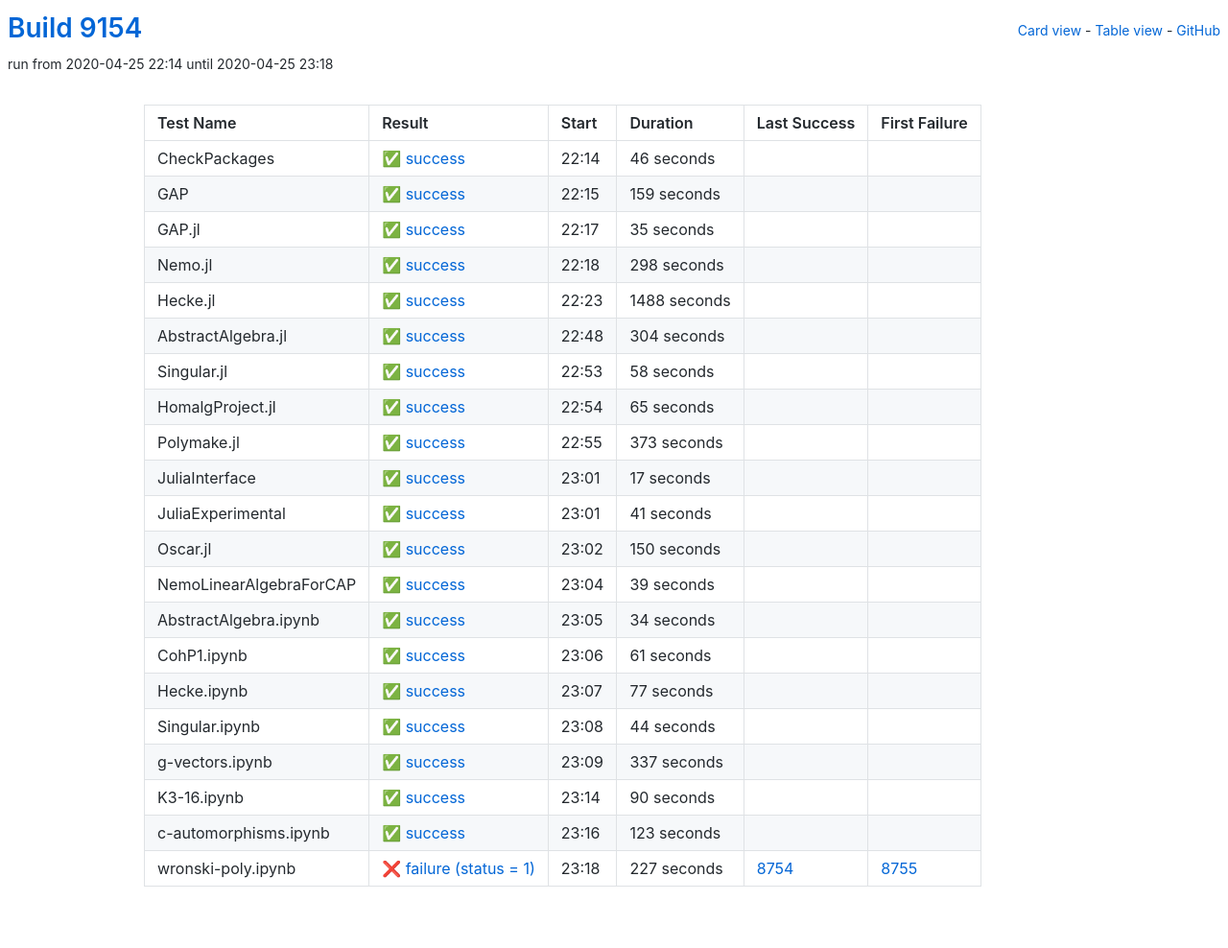
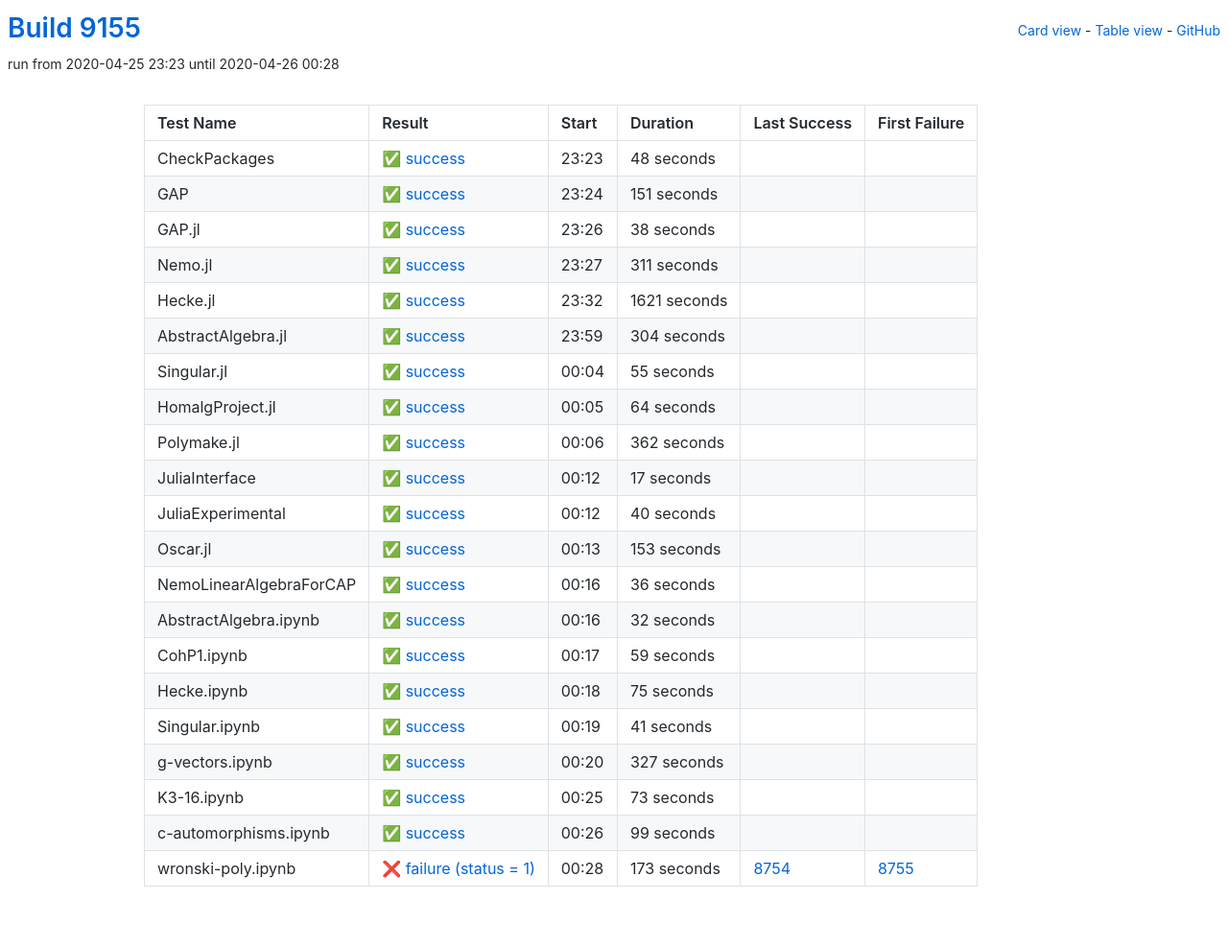
Before and after one commit to oscar-system/oscar-ci-status, a Jekyll site: the page built from table.html, in a window 1280 px wide. Shown: the whole page at 96% size. Built offline with Jekyll 4.4.1, drawn with Linux system fonts in a browser that asks for light colours.

Commit message:
Build 9155

```diff
--- a/_data/ci.yml
+++ b/_data/ci.yml
@@ -1,60 +1,60 @@
-build: 9154
-build_url: https://oscarci.mathematik.uni-kl.de/job/oscar/9154/
+build: 9155
+build_url: https://oscarci.mathematik.uni-kl.de/job/oscar/9155/
 job: oscar
 tests:
-- duration: 46
+- duration: 48
   exitcode: 0
   first_failure: false
   first_failure_url: null
   last_success: false
   last_success_url: null
-  log: https://oscarci.mathematik.uni-kl.de/job/oscar/9154/artifact/logs/build-9154/CheckPackages.log
+  log: https://oscarci.mathematik.uni-kl.de/job/oscar/9155/artifact/logs/build-9155/CheckPackages.log
   name: CheckPackages
-  start: 2020-04-25 22:14
+  start: 2020-04-25 23:23
   status: success
   success: true
-- duration: 159
+- duration: 151
   exitcode: 0
   first_failure: false
   first_failure_url: null
   last_success: false
   last_success_url: null
-  log: https://oscarci.mathematik.uni-kl.de/job/oscar/9154/artifact/logs/build-9154/GAP.log
+  log: https://oscarci.mathematik.uni-kl.de/job/oscar/9155/artifact/logs/build-9155/GAP.log
   name: GAP
-  start: 2020-04-25 22:15
+  start: 2020-04-25 23:24
   status: success
   success: true
-- duration: 35
+- duration: 38
   exitcode: 0
   first_failure: false
   first_failure_url: null
   last_success: false
   last_success_url: null
-  log: https://oscarci.mathematik.uni-kl.de/job/oscar/9154/artifact/logs/build-9154/GAP.jl.log
+  log: https://oscarci.mathematik.uni-kl.de/job/oscar/9155/artifact/logs/build-9155/GAP.jl.log
   name: GAP.jl
-  start: 2020-04-25 22:17
+  start: 2020-04-25 23:26
   status: success
   success: true
-- duration: 298
+- duration: 311
   exitcode: 0
   first_failure: false
   first_failure_url: null
   last_success: false
   last_success_url: null
-  log: https://oscarci.mathematik.uni-kl.de/job/oscar/9154/artifact/logs/build-9154/Nemo.jl.log
+  log: https://oscarci.mathematik.uni-kl.de/job/oscar/9155/artifact/logs/build-9155/Nemo.jl.log
   name: Nemo.jl
-  start: 2020-04-25 22:18
+  start: 2020-04-25 23:27
   status: success
   success: true
-- duration: 1488
+- duration: 1621
   exitcode: 0
   first_failure: false
   first_failure_url: null
   last_success: false
   last_success_url: null
-  log: https://oscarci.mathematik.uni-kl.de/job/oscar/9154/artifact/logs/build-9154/Hecke.jl.log
+  log: https://oscarci.mathematik.uni-kl.de/job/oscar/9155/artifact/logs/build-9155/Hecke.jl.log
   name: Hecke.jl
-  start: 2020-04-25 22:23
+  start: 2020-04-25 23:32
   status: success
   success: true
 - duration: 304
@@ -63,42 +63,42 @@
   first_failure_url: null
   last_success: false
   last_success_url: null
-  log: https://oscarci.mathematik.uni-kl.de/job/oscar/9154/artifact/logs/build-9154/AbstractAlgebra.jl.log
+  log: https://oscarci.mathematik.uni-kl.de/job/oscar/9155/artifact/logs/build-9155/AbstractAlgebra.jl.log
   name: AbstractAlgebra.jl
-  start: 2020-04-25 22:48
+  start: 2020-04-25 23:59
   status: success
   success: true
-- duration: 58
+- duration: 55
   exitcode: 0
   first_failure: false
   first_failure_url: null
   last_success: false
   last_success_url: null
-  log: https://oscarci.mathematik.uni-kl.de/job/oscar/9154/artifact/logs/build-9154/Singular.jl.log
+  log: https://oscarci.mathematik.uni-kl.de/job/oscar/9155/artifact/logs/build-9155/Singular.jl.log
   name: Singular.jl
-  start: 2020-04-25 22:53
+  start: 2020-04-26 00:04
   status: success
   success: true
-- duration: 65
+- duration: 64
   exitcode: 0
   first_failure: false
   first_failure_url: null
   last_success: false
   last_success_url: null
-  log: https://oscarci.mathematik.uni-kl.de/job/oscar/9154/artifact/logs/build-9154/HomalgProject.jl.log
+  log: https://oscarci.mathematik.uni-kl.de/job/oscar/9155/artifact/logs/build-9155/HomalgProject.jl.log
   name: HomalgProject.jl
-  start: 2020-04-25 22:54
+  start: 2020-04-26 00:05
   status: success
   success: true
-- duration: 373
+- duration: 362
   exitcode: 0
   first_failure: false
   first_failure_url: null
   last_success: false
   last_success_url: null
-  log: https://oscarci.mathematik.uni-kl.de/job/oscar/9154/artifact/logs/build-9154/Polymake.jl.log
+  log: https://oscarci.mathematik.uni-kl.de/job/oscar/9155/artifact/logs/build-9155/Polymake.jl.log
   name: Polymake.jl
-  start: 2020-04-25 22:55
+  start: 2020-04-26 00:06
   status: success
   success: true
 - duration: 17
@@ -107,9 +107,75 @@
   first_failure_url: null
   last_success: false
   last_success_url: null
-  log: https://oscarci.mathematik.uni-kl.de/job/oscar/9154/artifact/logs/build-9154/JuliaInterface.log
+  log: https://oscarci.mathematik.uni-kl.de/job/oscar/9155/artifact/logs/build-9155/JuliaInterface.log
   name: JuliaInterface
-  start: 2020-04-25 23:01
+  start: 2020-04-26 00:12
+  status: success
+  success: true
+- duration: 40
+  exitcode: 0
+  first_failure: false
+  first_failure_url: null
+  last_success: false
+  last_success_url: null
+  log: https://oscarci.mathematik.uni-kl.de/job/oscar/9155/artifact/logs/build-9155/JuliaExperimental.log
+  name: JuliaExperimental
+  start: 2020-04-26 00:12
+  status: success
+  success: true
+- duration: 153
+  exitcode: 0
+  first_failure: false
+  first_failure_url: null
+  last_success: false
+  last_success_url: null
+  log: https://oscarci.mathematik.uni-kl.de/job/oscar/9155/artifact/logs/build-9155/Oscar.jl.log
+  name: Oscar.jl
+  start: 2020-04-26 00:13
+  status: success
+  success: true
+- duration: 36
+  exitcode: 0
+  first_failure: false
+  first_failure_url: null
+  last_success: false
+  last_success_url: null
+  log: https://oscarci.mathematik.uni-kl.de/job/oscar/9155/artifact/logs/build-9155/NemoLinearAlgebraForCAP.log
+  name: NemoLinearAlgebraForCAP
+  start: 2020-04-26 00:16
+  status: success
+  success: true
+- duration: 32
+  exitcode: 0
+  first_failure: false
+  first_failure_url: null
+  last_success: false
+  last_success_url: null
+  log: https://oscarci.mathematik.uni-kl.de/job/oscar/9155/artifact/logs/build-9155/AbstractAlgebra.ipynb.log
+  name: AbstractAlgebra.ipynb
+  start: 2020-04-26 00:16
+  status: success
+  success: true
+- duration: 59
+  exitcode: 0
+  first_failure: false
+  first_failure_url: null
+  last_success: false
+  last_success_url: null
+  log: https://oscarci.mathematik.uni-kl.de/job/oscar/9155/artifact/logs/build-9155/CohP1.ipynb.log
+  name: CohP1.ipynb
+  start: 2020-04-26 00:17
+  status: success
+  success: true
+- duration: 75
+  exitcode: 0
+  first_failure: false
+  first_failure_url: null
+  last_success: false
+  last_success_url: null
+  log: https://oscarci.mathematik.uni-kl.de/job/oscar/9155/artifact/logs/build-9155/Hecke.ipynb.log
+  name: Hecke.ipynb
+  start: 2020-04-26 00:18
   status: success
   success: true
 - duration: 41
@@ -118,118 +184,52 @@
   first_failure_url: null
   last_success: false
   last_success_url: null
-  log: https://oscarci.mathematik.uni-kl.de/job/oscar/9154/artifact/logs/build-9154/JuliaExperimental.log
-  name: JuliaExperimental
-  start: 2020-04-25 23:01
+  log: https://oscarci.mathematik.uni-kl.de/job/oscar/9155/artifact/logs/build-9155/Singular.ipynb.log
+  name: Singular.ipynb
+  start: 2020-04-26 00:19
   status: success
   success: true
-- duration: 150
+- duration: 327
   exitcode: 0
   first_failure: false
   first_failure_url: null
   last_success: false
   last_success_url: null
-  log: https://oscarci.mathematik.uni-kl.de/job/oscar/9154/artifact/logs/build-9154/Oscar.jl.log
-  name: Oscar.jl
-  start: 2020-04-25 23:02
+  log: https://oscarci.mathematik.uni-kl.de/job/oscar/9155/artifact/logs/build-9155/g-vectors.ipynb.log
+  name: g-vectors.ipynb
+  start: 2020-04-26 00:20
   status: success
   success: true
-- duration: 39
+- duration: 73
   exitcode: 0
   first_failure: false
   first_failure_url: null
   last_success: false
   last_success_url: null
-  log: https://oscarci.mathematik.uni-kl.de/job/oscar/9154/artifact/logs/build-9154/NemoLinearAlgebraForCAP.log
-  name: NemoLinearAlgebraForCAP
-  start: 2020-04-25 23:04
+  log: https://oscarci.mathematik.uni-kl.de/job/oscar/9155/artifact/logs/build-9155/K3-16.ipynb.log
+  name: K3-16.ipynb
+  start: 2020-04-26 00:25
   status: success
   success: true
-- duration: 34
+- duration: 99
   exitcode: 0
   first_failure: false
   first_failure_url: null
   last_success: false
   last_success_url: null
-  log: https://oscarci.mathematik.uni-kl.de/job/oscar/9154/artifact/logs/build-9154/AbstractAlgebra.ipynb.log
-  name: AbstractAlgebra.ipynb
-  start: 2020-04-25 23:05
+  log: https://oscarci.mathematik.uni-kl.de/job/oscar/9155/artifact/logs/build-9155/c-automorphisms.ipynb.log
+  name: c-automorphisms.ipynb
+  start: 2020-04-26 00:26
   status: success
   success: true
-- duration: 61
-  exitcode: 0
-  first_failure: false
-  first_failure_url: null
-  last_success: false
-  last_success_url: null
-  log: https://oscarci.mathematik.uni-kl.de/job/oscar/9154/artifact/logs/build-9154/CohP1.ipynb.log
-  name: CohP1.ipynb
-  start: 2020-04-25 23:06
-  status: success
-  success: true
-- duration: 77
-  exitcode: 0
-  first_failure: false
-  first_failure_url: null
-  last_success: false
-  last_success_url: null
-  log: https://oscarci.mathematik.uni-kl.de/job/oscar/9154/artifact/logs/build-9154/Hecke.ipynb.log
-  name: Hecke.ipynb
-  start: 2020-04-25 23:07
-  status: success
-  success: true
-- duration: 44
-  exitcode: 0
-  first_failure: false
-  first_failure_url: null
-  last_success: false
-  last_success_url: null
-  log: https://oscarci.mathematik.uni-kl.de/job/oscar/9154/artifact/logs/build-9154/Singular.ipynb.log
-  name: Singular.ipynb
-  start: 2020-04-25 23:08
-  status: success
-  success: true
-- duration: 337
-  exitcode: 0
-  first_failure: false
-  first_failure_url: null
-  last_success: false
-  last_success_url: null
-  log: https://oscarci.mathematik.uni-kl.de/job/oscar/9154/artifact/logs/build-9154/g-vectors.ipynb.log
-  name: g-vectors.ipynb
-  start: 2020-04-25 23:09
-  status: success
-  success: true
-- duration: 90
-  exitcode: 0
-  first_failure: false
-  first_failure_url: null
-  last_success: false
-  last_success_url: null
-  log: https://oscarci.mathematik.uni-kl.de/job/oscar/9154/artifact/logs/build-9154/K3-16.ipynb.log
-  name: K3-16.ipynb
-  start: 2020-04-25 23:14
-  status: success
-  success: true
-- duration: 123
-  exitcode: 0
-  first_failure: false
-  first_failure_url: null
-  last_success: false
-  last_success_url: null
-  log: https://oscarci.mathematik.uni-kl.de/job/oscar/9154/artifact/logs/build-9154/c-automorphisms.ipynb.log
-  name: c-automorphisms.ipynb
-  start: 2020-04-25 23:16
-  status: success
-  success: true
-- duration: 227
+- duration: 173
   exitcode: 1
   first_failure: 8755
   first_failure_url: https://oscarci.mathematik.uni-kl.de/job/oscar/8755/
   last_success: 8754
   last_success_url: https://oscarci.mathematik.uni-kl.de/job/oscar/8754/
-  log: https://oscarci.mathematik.uni-kl.de/job/oscar/9154/artifact/logs/build-9154/wronski-poly.ipynb.log
+  log: https://oscarci.mathematik.uni-kl.de/job/oscar/9155/artifact/logs/build-9155/wronski-poly.ipynb.log
   name: wronski-poly.ipynb
-  start: 2020-04-25 23:18
+  start: 2020-04-26 00:28
   status: failure
   success: false
```
Also changed, not shown: README.md.
